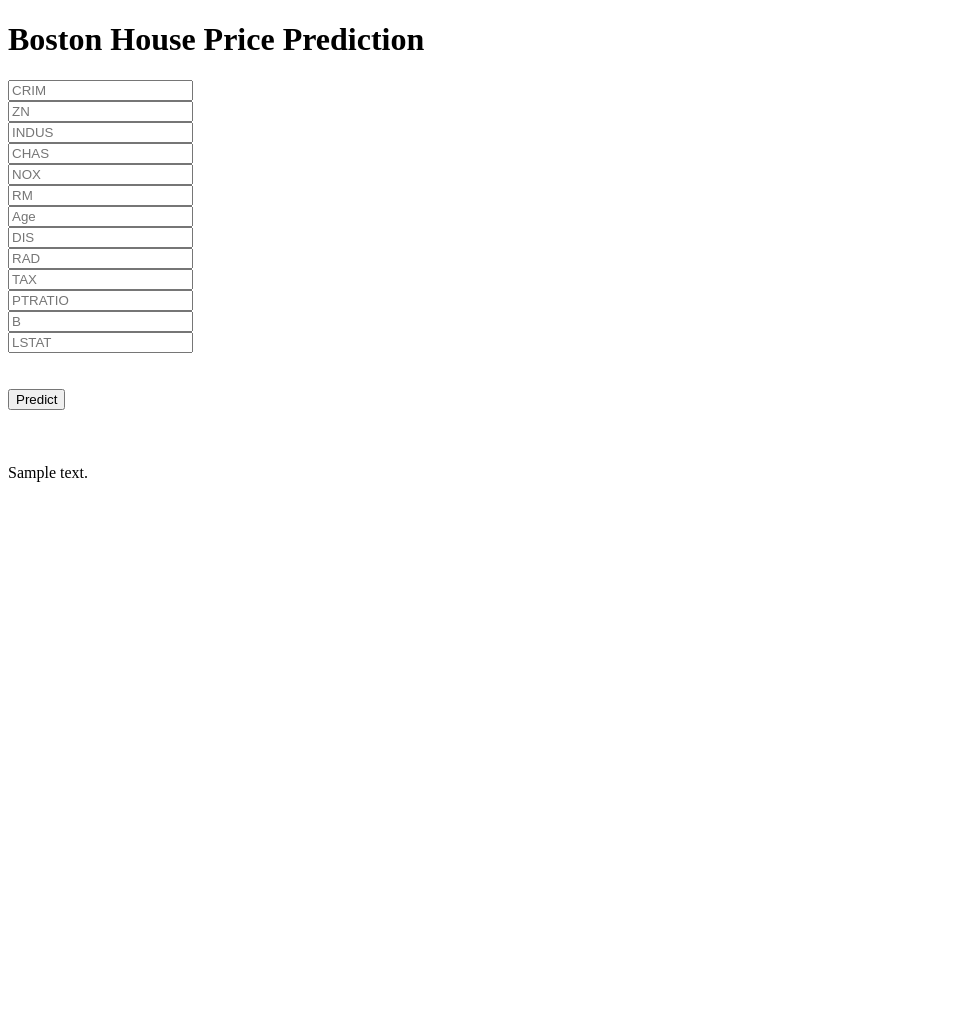
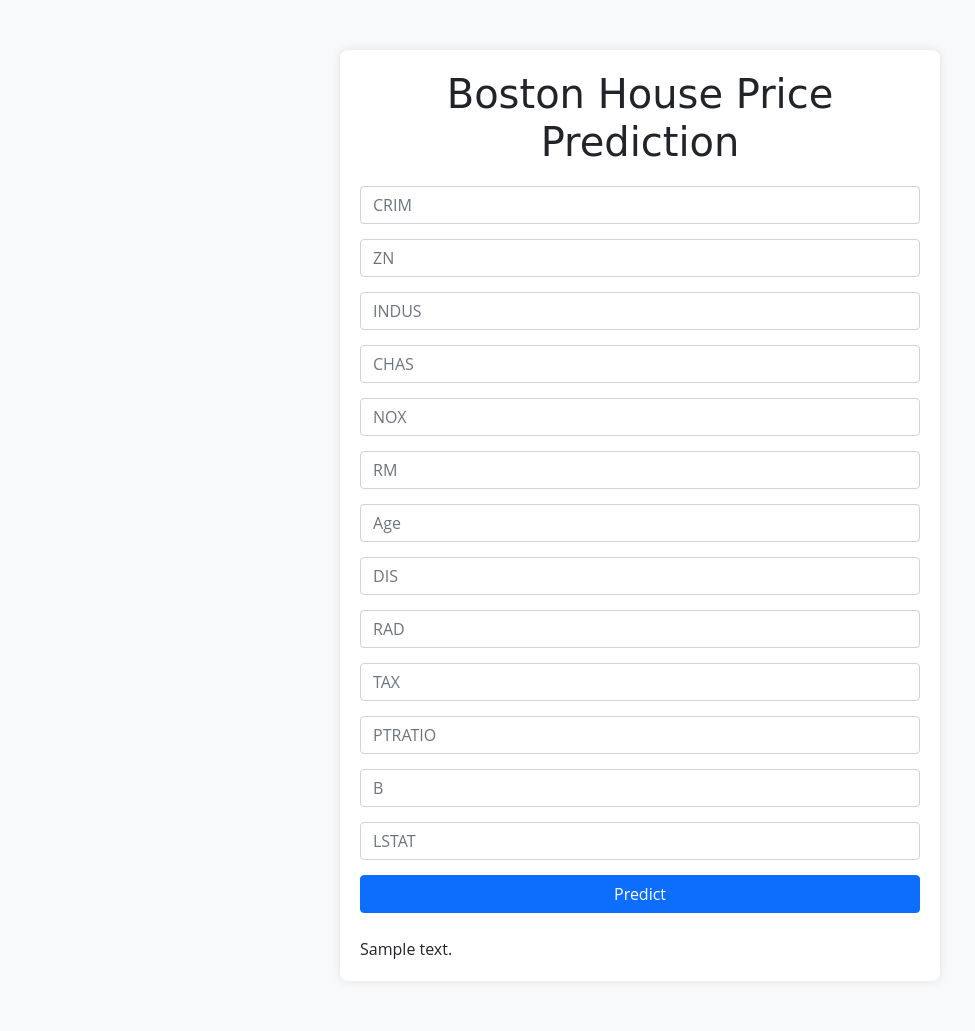
Before and after one commit to PavanBommidi07/BostonHousePricingEndToMLEndProject, a Flask app: template templates/home.html in a window 1280 px wide. Shown: the whole page, without its empty margins (0-975 px from the left). Before the commit the page ends 482 px from the top, so only its background shows below. Run offline with Flask 3, Linux system fonts and the light colour scheme; the template is opened without the code that fills it: most values are stand-ins (such as "Sample title", 1, 10 or a date in 2020); parts of the project's set-up code (start-up, migrations or seed data) failed here and were passed over; some libraries are stand-ins or nearby versions.

Commit message:
Changed html code to give little gud look

```diff
--- a/templates/home.html
+++ b/templates/home.html
@@ -1,51 +1,63 @@
 <!DOCTYPE html>
-<html >
-
+<html lang="en">
 <head>
   <meta charset="UTF-8">
-  <title>ML API</title>
-  <link href='https://fonts.googleapis.com/css?family=Pacifico' rel='stylesheet' type='text/css'>
-<link href='https://fonts.googleapis.com/css?family=Arimo' rel='stylesheet' type='text/css'>
-<link href='https://fonts.googleapis.com/css?family=Hind:300' rel='stylesheet' type='text/css'>
-<link href='https://fonts.googleapis.com/css?family=Open+Sans+Condensed:300' rel='stylesheet' type='text/css'>
-
-
+  <title>Boston House Price Prediction</title>
+  <!-- Bootstrap CSS -->
+  <link href="https://stackpath.bootstrapcdn.com/bootstrap/5.1.3/css/bootstrap.min.css" rel="stylesheet">
+  <!-- Custom CSS for additional styling -->
+  <style>
+    body {
+      background-color: #f8f9fa;
+      font-family: 'Open Sans', sans-serif;
+    }
+    .login {
+      max-width: 600px;
+      margin: 50px auto;
+      padding: 20px;
+      background-color: #ffffff;
+      border-radius: 8px;
+      box-shadow: 0 0 10px rgba(0, 0, 0, 0.1);
+    }
+    .login h1 {
+      font-family: 'Pacifico', cursive;
+      margin-bottom: 20px;
+      text-align: center;
+    }
+    .form-control {
+      margin-bottom: 15px;
+    }
+    .btn-primary {
+      width: 100%;
+    }
+  </style>
 </head>
-
 <body>
- <div class="login">
-	<h1>Boston House Price Prediction</h1>
-
-     <!-- Main Input For Receiving Query to our ML -->
-    <form action="{{ url_for('predict')}}"method="post">
-      <input type="text" name="CRIM" placeholder="CRIM" required="required" /><br>
-    	<input type="text" name="ZN" placeholder="ZN" required="required" /><br>
-        <input type="text" name="INDUS" placeholder="INDUS" required="required" /><br>
-        <input type="text" name="CHAS" placeholder="CHAS" required="required" /><br>
-        <input type="text" name="NOX" placeholder="NOX" required="required" /><br>
-        <input type="text" name="RM" placeholder="RM" required="required" /><br>
-        <input type="text" name="Age" placeholder="Age" required="required" /><br>
-        <input type="text" name="DIS" placeholder="DIS" required="required" /><br>
-        <input type="text" name="RAD" placeholder="RAD" required="required" /><br>
-        <input type="text" name="TAX" placeholder="TAX" required="required" /><br>
-        <input type="text" name="PTRATIO" placeholder="PTRATIO" required="required" /><br>
-        <input type="text" name="B" placeholder="B" required="required" /><br>
-        <input type="text" name="LSTAT" placeholder="LSTAT" required="required" /><br>
-        <br>
-        <br>
-
-
-
-        <button type="submit" class="btn btn-primary btn-block btn-large">Predict</button>
+  <div class="login">
+    <h1>Boston House Price Prediction</h1>
+    <!-- Main Input For Receiving Query to our ML -->
+    <form action="{{ url_for('predict') }}" method="post">
+      <input type="text" name="CRIM" class="form-control" placeholder="CRIM" required>
+      <input type="text" name="ZN" class="form-control" placeholder="ZN" required>
+      <input type="text" name="INDUS" class="form-control" placeholder="INDUS" required>
+      <input type="text" name="CHAS" class="form-control" placeholder="CHAS" required>
+      <input type="text" name="NOX" class="form-control" placeholder="NOX" required>
+      <input type="text" name="RM" class="form-control" placeholder="RM" required>
+      <input type="text" name="Age" class="form-control" placeholder="Age" required>
+      <input type="text" name="DIS" class="form-control" placeholder="DIS" required>
+      <input type="text" name="RAD" class="form-control" placeholder="RAD" required>
+      <input type="text" name="TAX" class="form-control" placeholder="TAX" required>
+      <input type="text" name="PTRATIO" class="form-control" placeholder="PTRATIO" required>
+      <input type="text" name="B" class="form-control" placeholder="B" required>
+      <input type="text" name="LSTAT" class="form-control" placeholder="LSTAT" required>
+      <button type="submit" class="btn btn-primary btn-large">Predict</button>
     </form>
-
-   <br>
-   <br>
-
-
-<br>
- </div>
- {{prediction_text}}
-
+    <br>
+    {{ prediction_text }}
+  </div>
+  <!-- Bootstrap JS and dependencies (optional) -->
+  <script src="https://code.jquery.com/jquery-3.6.0.min.js"></script>
+  <script src="https://cdn.jsdelivr.net/npm/@popperjs/core@2.10.2/dist/umd/popper.min.js"></script>
+  <script src="https://stackpath.bootstrapcdn.com/bootstrap/5.1.3/js/bootstrap.min.js"></script>
 </body>
 </html>
```
